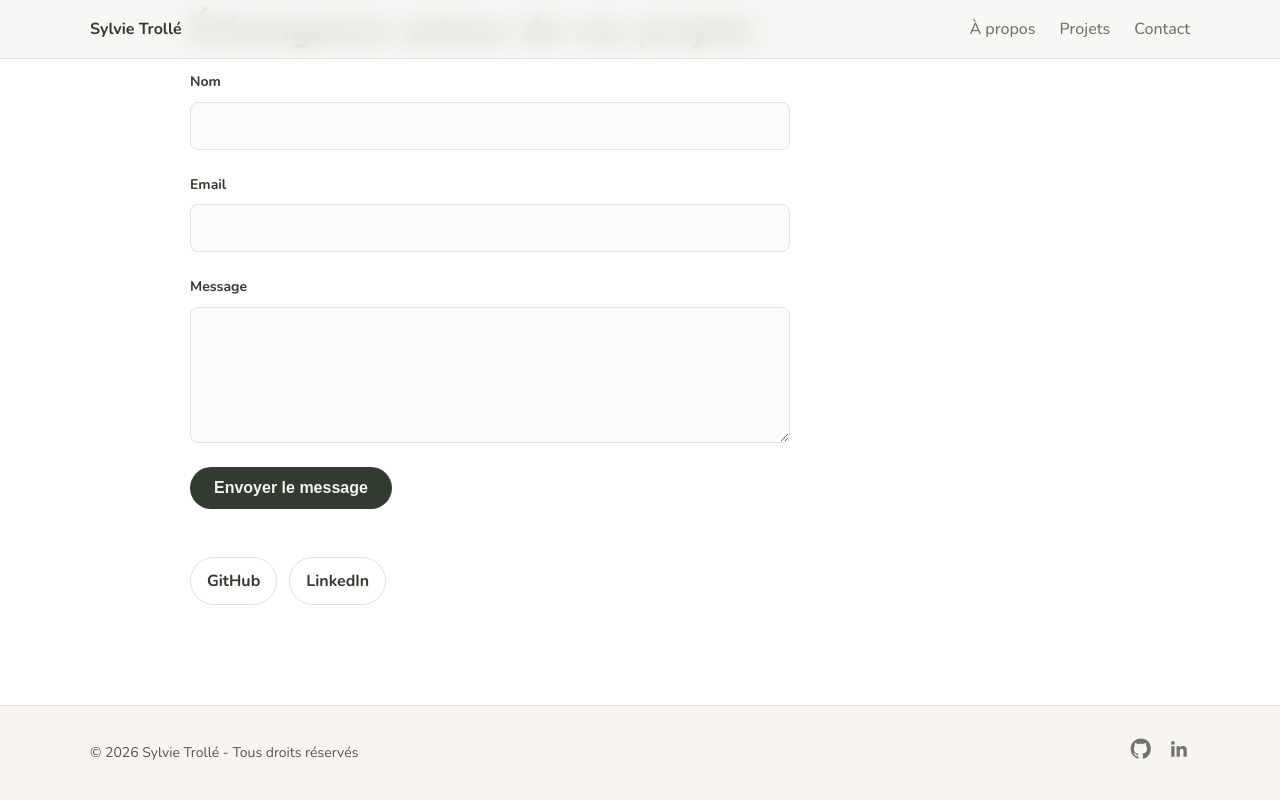
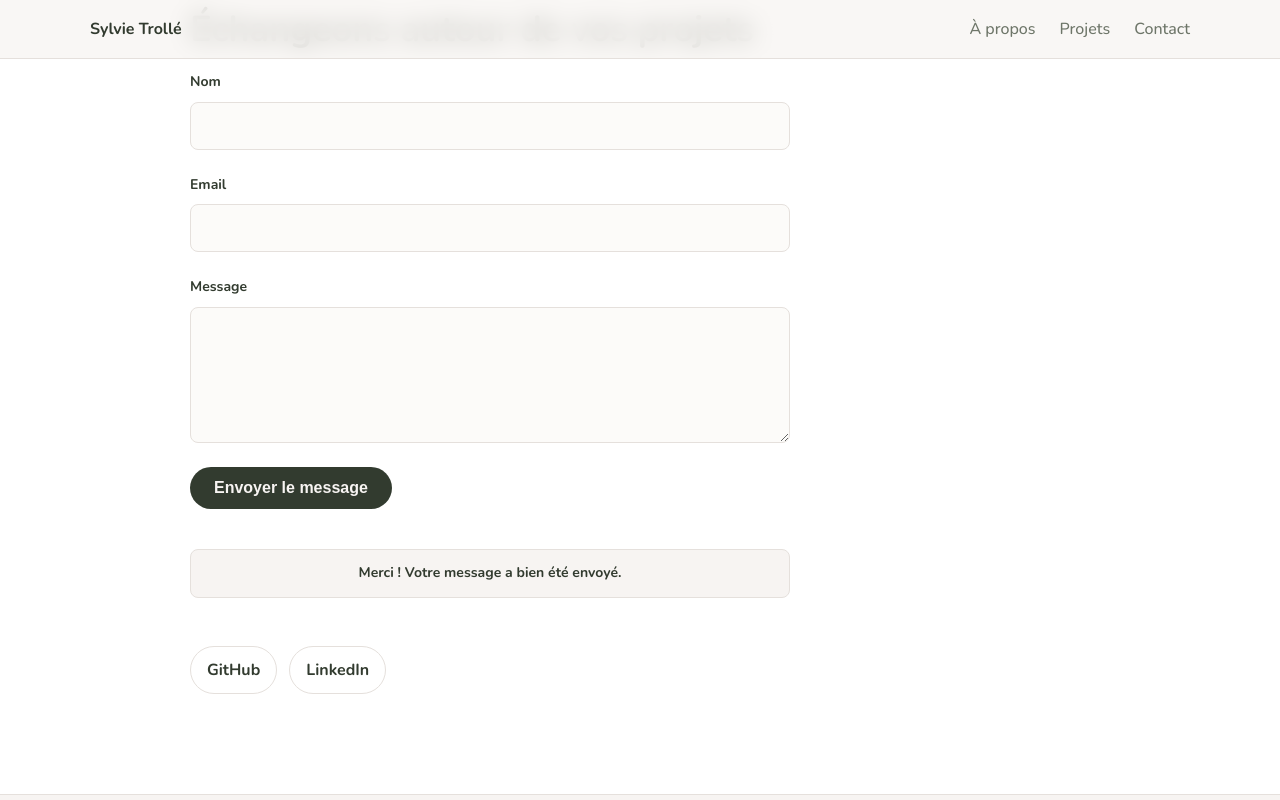
Before and after one commit to sylvie-trl/portfolio, a React (Vite) app: page / in a window 1280 px wide. Both pictures are taken after typing "Sample", "name@example.com", "Sample" into the empty fields and a click on the button "Envoyer le message". Shown: the part 2913-3713 px from the top of the page. Built offline with nearby package versions, Linux system fonts and the light colour scheme.

Commit message:
Ajout de la gestion de l'état de soumission du formulaire et amélioration du style du message de succès

```diff
--- a/src/pages/Contact.jsx
+++ b/src/pages/Contact.jsx
@@ -8,6 +8,8 @@ function Contact() {
     message: "",
   });
 
+  const [isSubmitted, setIsSubmitted] = useState(false);
+
   const handleChange = (e) => {
     const { name, value } = e.target;
     setFormData({ ...formData, [name]: value });
@@ -16,7 +18,7 @@ function Contact() {
   const handleSubmit = (e) => {
     e.preventDefault();
     console.log("Formulaire envoyé :", formData);
-    alert("Merci pour votre message !");
+    setIsSubmitted(true);
     setFormData({ name: "", email: "", message: "" });
   };
 
@@ -69,6 +71,12 @@ function Contact() {
           <button type="submit" className={styles.submitButton}>
             Envoyer le message
           </button>
+
+          {isSubmitted && (
+            <p className={styles.successMessage}>
+              Merci ! Votre message a bien été envoyé.
+            </p>
+          )}
         </form>
 
         <ul className={styles.links}>
--- a/src/pages/Contact.module.css
+++ b/src/pages/Contact.module.css
@@ -112,13 +112,27 @@
 }
 
 .successMessage {
-  padding: 16px;
-  background: #f7f4f2;
+  margin-top: 16px;
+  padding: 12px 16px;
+  background-color: #f7f4f2;
   color: #323b2f;
-  border-radius: 12px;
+  border-radius: 8px;
+  border: 1px solid #e5e0dc;
+  font-size: 14px;
   font-weight: 700;
-  margin-bottom: 32px;
-  border: 1px solid #e5e0dc;
+  text-align: center;
+  animation: fadeIn 0.3s ease-in-out;
+}
+
+@keyframes fadeIn {
+  from {
+    opacity: 0;
+    transform: translateY(-10px);
+  }
+  to {
+    opacity: 1;
+    transform: translateY(0);
+  }
 }
 
 @media (max-width: 767px) {
```
